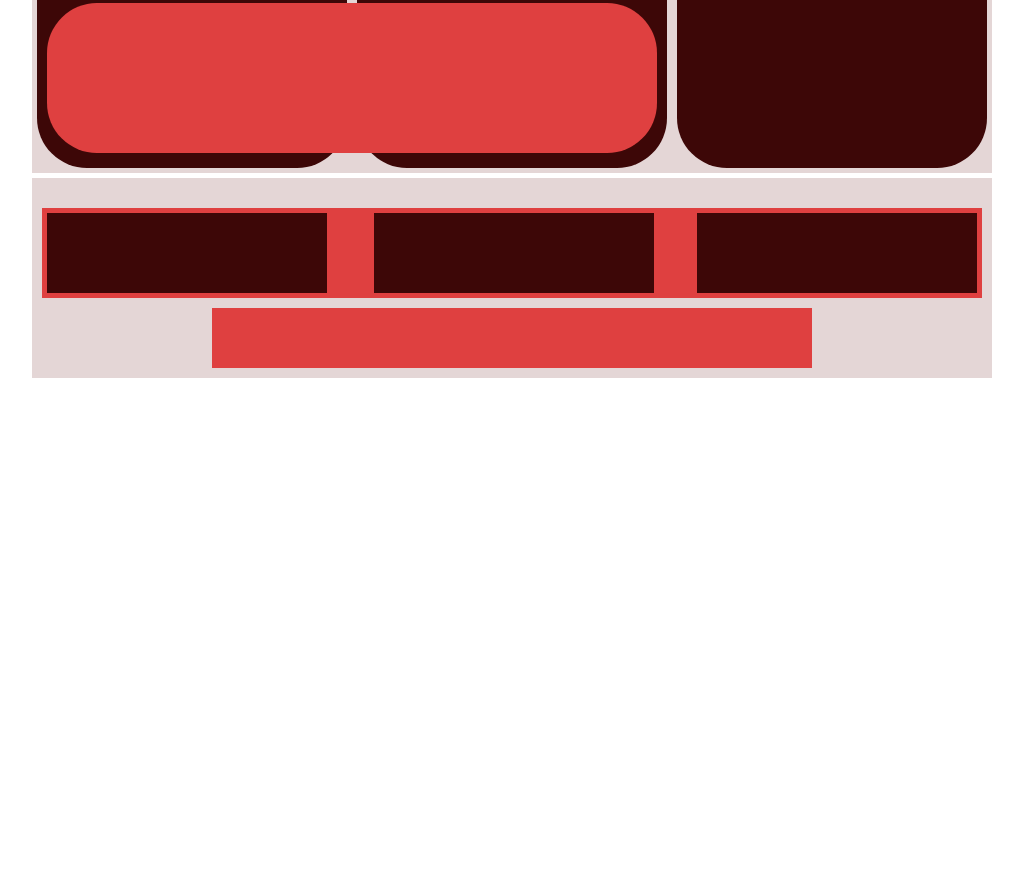
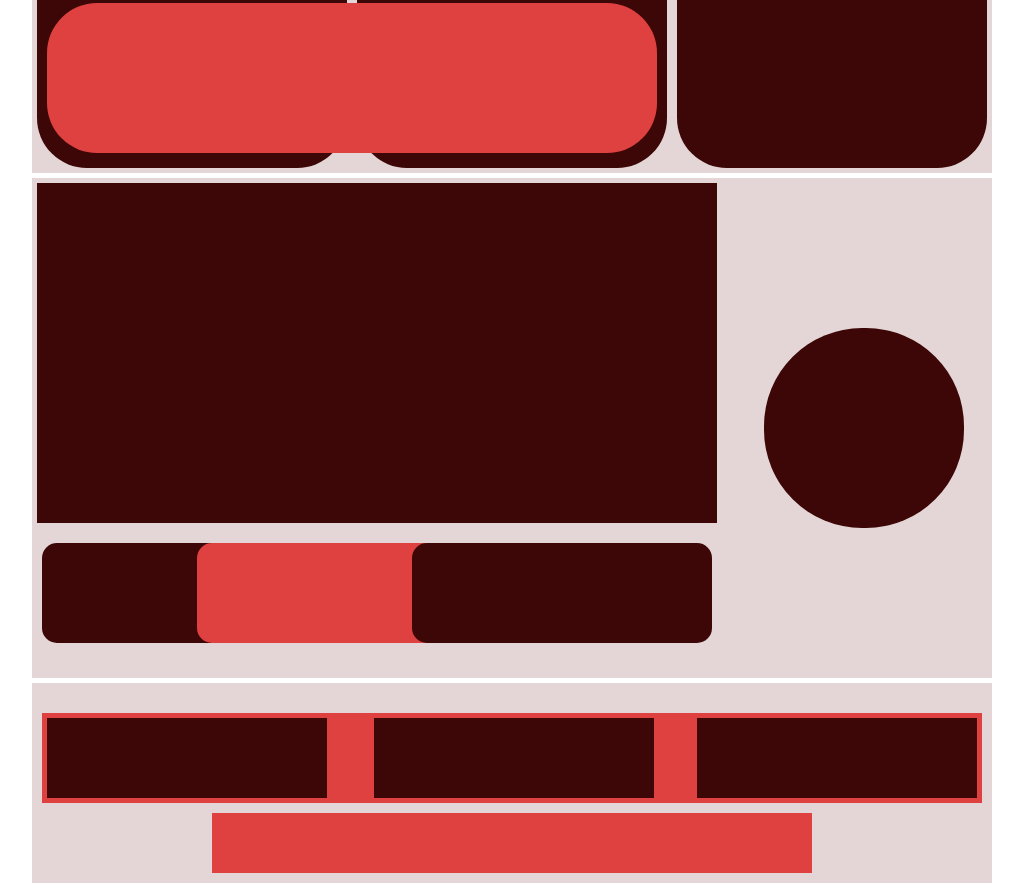
Before and after one commit to matias-sanchez-villar/ModeloCajas, a plain HTML site: page index.html in a window 1280 px wide. Shown: the part 540-1431 px from the top of the page, without its empty margins (128-1151 px from the left). Before the commit the page ends 926 px from the top, so only its background shows below. Drawn offline with Linux system fonts and the light colour scheme.

Commit message:
segunda sección de cajas

```diff
--- a/estilos.css
+++ b/estilos.css
@@ -82,9 +82,13 @@ secciones
   height: 150px;
   float: right;
   margin: 25px;
-  border-radius: 50px;
   background-color: #df4040;
 }
+
+#seccion1_ID1_id1{
+  border-radius: 49%;
+}
+
 
 #seccion1_ID1_id2{
   width: 610px;
@@ -98,6 +102,55 @@ secciones
   margin-right: 10px;
   margin-top: 147px;
   border-radius: 50px;
+}
+
+#seccion2{
+  height: 500px;
+  margin-top: 5px;
+  background-color: #e4d6d6;
+}
+
+#seccion2_ID1{
+  margin: 5px;
+  width: 680px;
+  height: 340px;
+  background-color: #3D0707;
+  float: left;
+}
+
+#seccion2_ID2{
+  margin-top: 150px;
+  margin-left: 42px;
+  width: 200px;
+  height: 200px;
+  background-color: #3D0707;
+  float: left;
+  border-radius: 49%;
+}
+
+#seccion2_ID3, #seccion2_ID4, #seccion2_ID5{
+  margin-top: 15px;
+  margin-left: 30px;
+  width: 200px;
+  height: 100px;
+  background-color: #3D0707;
+  float: left;
+  border-radius: 15px;
+}
+
+#seccion2_ID3{
+  margin-left: 10px;
+}
+
+#seccion2_ID4{
+  margin-left: -45px;
+  width: 400px;
+  background-color: #df4040;
+}
+
+#seccion2_ID5{
+  margin-left: -185px;
+  width: 300px;
 }
 
 /*
--- a/index.html
+++ b/index.html
@@ -32,7 +32,13 @@
         <div id="seccion1_ID1_id3"></div>
       </div>
     </section>
-    <section></section>
+    <section id="seccion2">
+      <div id="seccion2_ID1"></div>
+      <div id="seccion2_ID2"></div>
+      <div id="seccion2_ID3"></div>
+      <div id="seccion2_ID4"></div>
+      <div id="seccion2_ID5"></div>
+    </section>
     <section></section>
     <footer>
       <div id="menu_">
```
